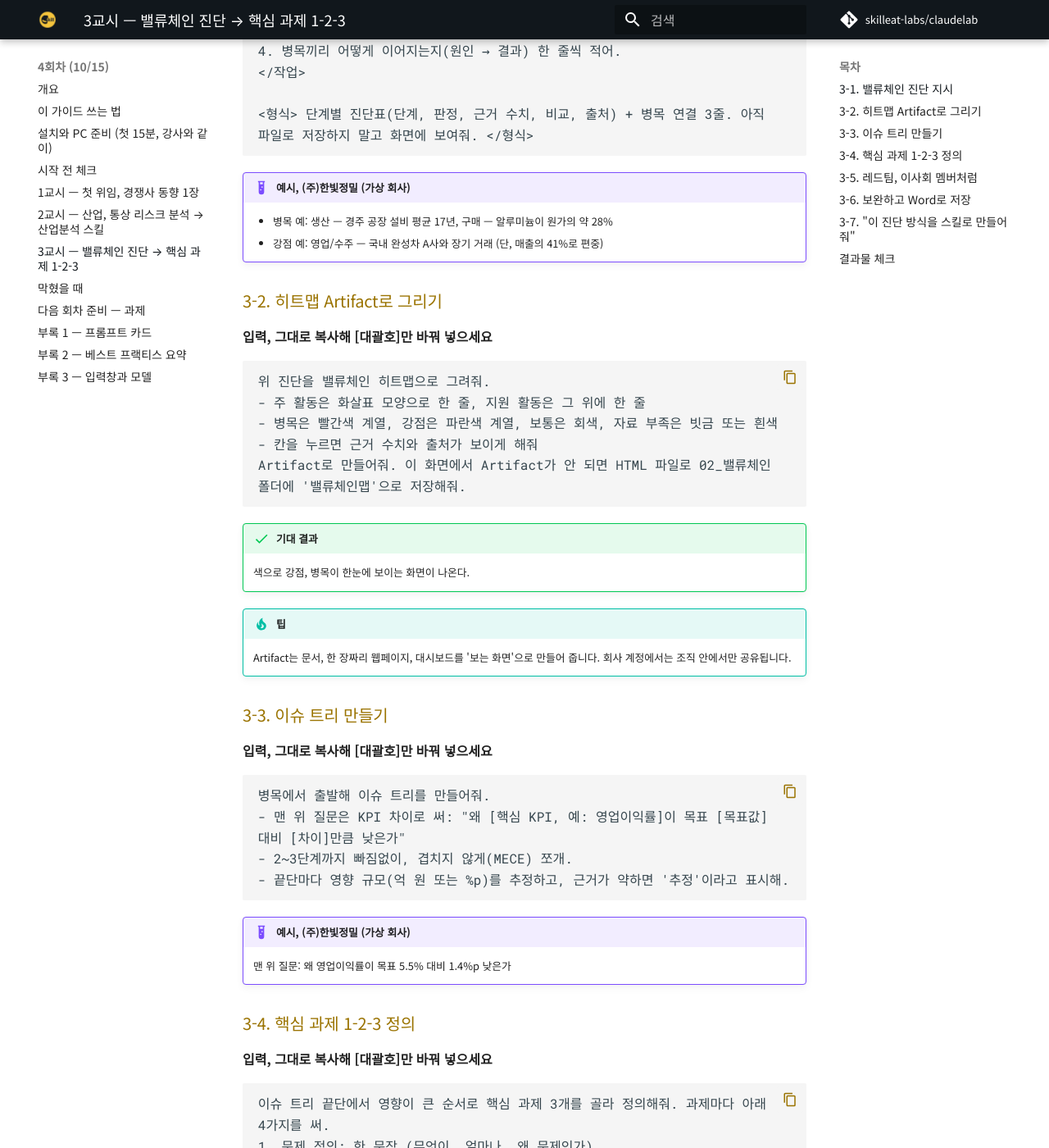
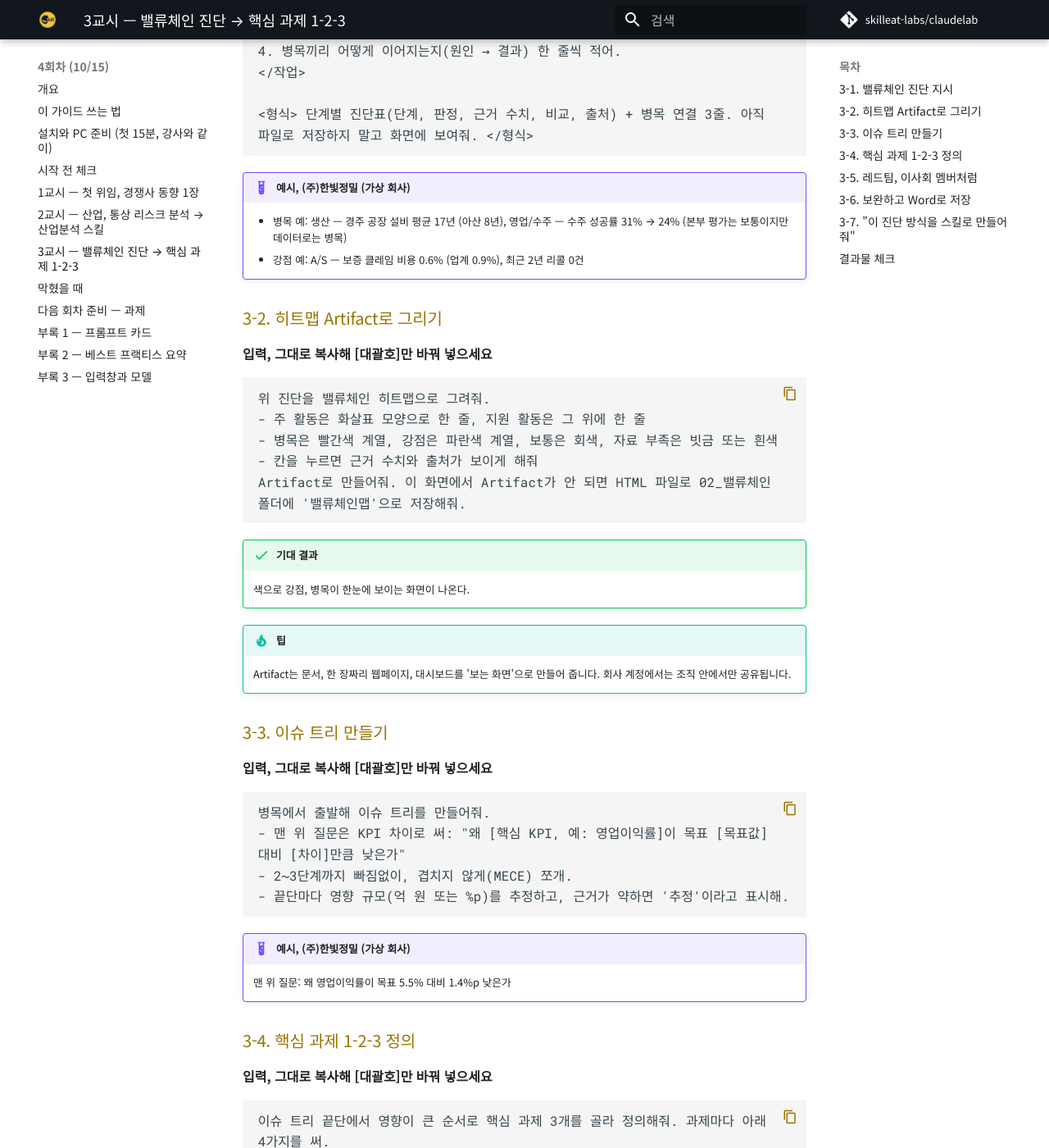
Before and after one commit to skilleat-labs/claudelab, an MkDocs documentation site: the page built from docs/day4/06.md, in a window 1280 px wide and 1400 px high, scrolled down 986 px. Shown: the whole window at 82% size. Built offline with MkDocs 1.6.1 and Material for MkDocs 9.7.7, drawn with Linux system fonts in a browser that asks for light colours; comment, search, counter and statistics services are not loaded; some of the changed text lies outside the part shown.

Commit message:
3교시 밸류체인 예시를 시연 자료 데이터에 맞춤
- 강점 예: A/S (보증 클레임 0.6%, 리콜 0건), 병목 예: 영업/수주 (수주 성공률 31% → 24%)
- 원가 경쟁력: 중국 화성정공 제안가가 15~20% 낮음

Co-Authored-By: Claude Opus 5.5 <noreply@anthropic.com>

````diff
--- a/docs/day4/06.md
+++ b/docs/day4/06.md
@@ -33,8 +33,8 @@
 ```
 
 !!! example "예시, (주)한빛정밀 (가상 회사)"
-    - 병목 예: 생산 — 경주 공장 설비 평균 17년, 구매 — 알루미늄이 원가의 약 28%
-    - 강점 예: 영업/수주 — 국내 완성차 A사와 장기 거래 (단, 매출의 41%로 편중)
+    - 병목 예: 생산 — 경주 공장 설비 평균 17년 (아산 8년), 영업/수주 — 수주 성공률 31% → 24% (본부 평가는 보통이지만 데이터로는 병목)
+    - 강점 예: A/S — 보증 클레임 비용 0.6% (업계 0.9%), 최근 2년 리콜 0건
 
 ### 3-2. 히트맵 Artifact로 그리기
 
@@ -84,7 +84,7 @@ Artifact로 만들어줘. 이 화면에서 Artifact가 안 되면 HTML 파일로
 !!! example "예시, (주)한빛정밀 (가상 회사)"
     - 과제 1: 관세 노출, 고객 편중 (미국향 32%, A사 41%)
     - 과제 2: 전동화 수익성 (가동률 61%)
-    - 과제 3: 원가 경쟁력 (설비 17년, 중국 대비 15~20% 비쌈)
+    - 과제 3: 원가 경쟁력 (경주 설비 17년, 중국 화성정공 제안가가 15~20% 낮음)
 
 ### 3-5. 레드팀, 이사회 멤버처럼
 
````
